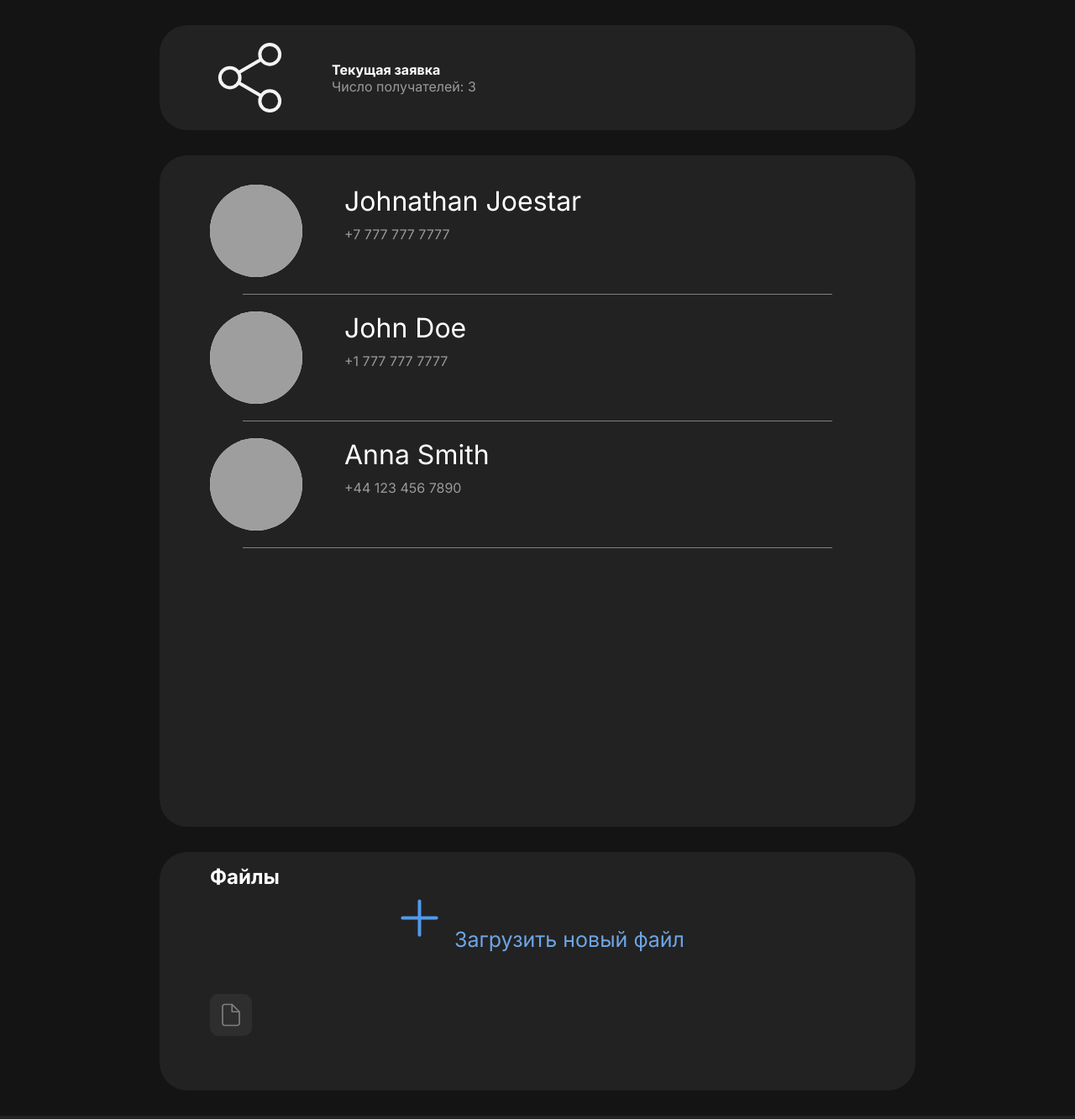
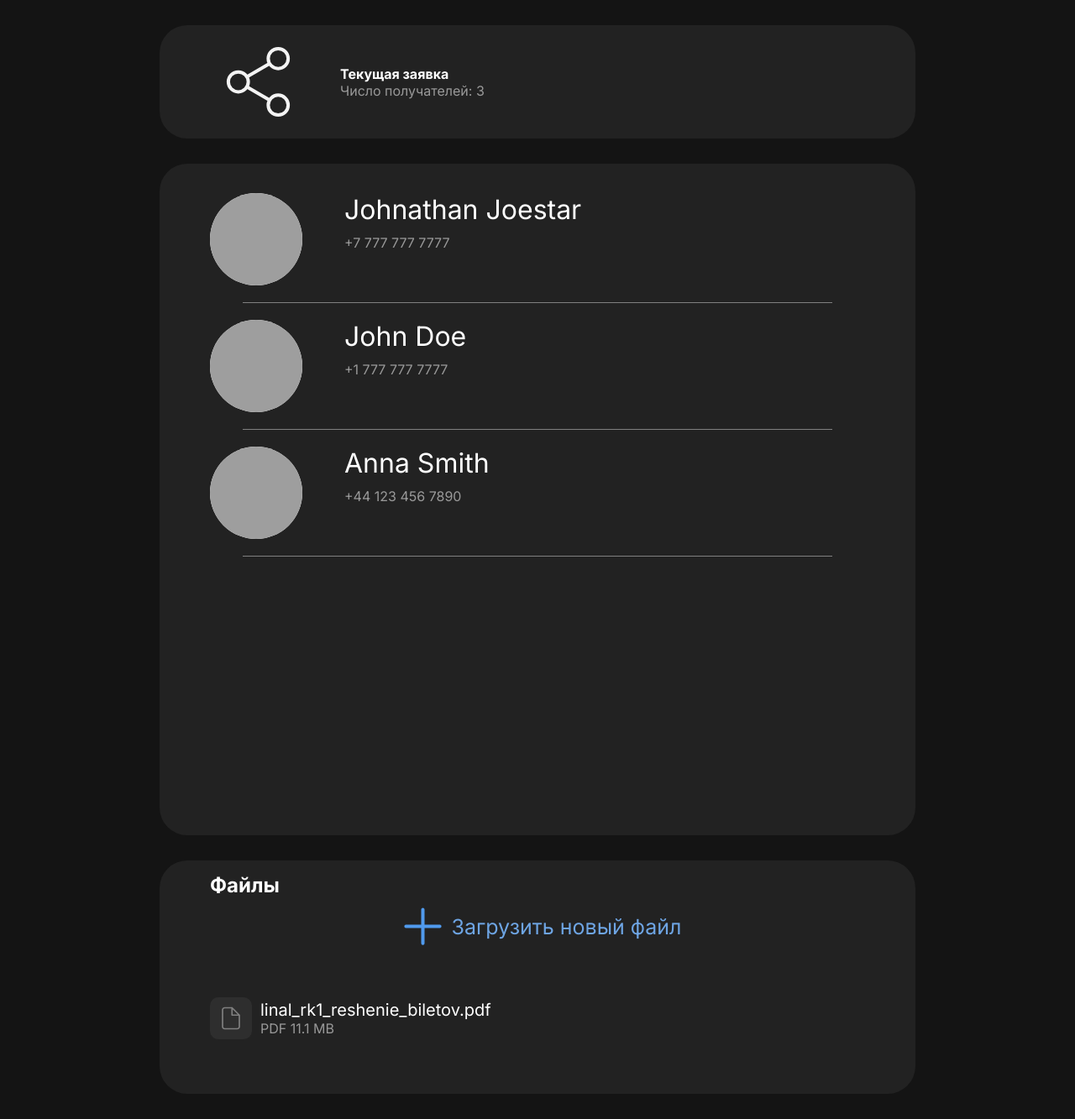
Before and after one commit to rasulov1337/kilogram-backend, a Django app: page /order/1 in a window 1280 px wide. Shown: the part 70-1403 px from the top of the page at 84% size. Run offline with Django 5.2, Linux system fonts and the light colour scheme.

Commit message:
Update design

```diff
--- a/static/css/styles.css
+++ b/static/css/styles.css
@@ -68,6 +68,10 @@ body {
     border-radius: 33px !important;
     max-width: 900px;
     min-height: auto;
+    padding: 0;
+}
+
+.block-padding {
     padding: 15px 60px;
 }
 
@@ -130,16 +134,14 @@ body {
 }
 
 input[type=text] {
-    margin: 5px auto;
     width: 100%;
     height: 90px;
-    padding: 20px 90px;
-    border-radius: 24px;
     background-color: inherit;
     border: none;
-    box-shadow: 0px 5px rgba(0, 0, 0, 0.233);
     color: white;
     font-size: 22px;
+    border-bottom: 1px solid #363738;
+    padding: 30px 60px;
 }
 
 .grey-text {
@@ -202,6 +204,7 @@ input[type=text] {
     flex-direction: row;
     gap: 50px;
     align-items: center;
+    padding: 20px 70px;
 }
 
 #current-order svg {
@@ -261,6 +264,11 @@ input[type=text] {
     border: none;
     color: #6EA5E4;
     cursor: pointer;
+    display: flex;
+    flex-direction: row;
+    align-items: center;
+    min-width: 300px;
+    margin: 0 auto;
 }
 
 .center-btn-wrapper {
--- a/templates/order.html
+++ b/templates/order.html
@@ -16,7 +16,7 @@
 
     </div>
 
-    <div class="block users-block">
+    <div class="block users-block block-padding">
         {% for r in order.recipients %}
             <div class="user-card">
                 <img class="avatar" src="{{ r.avatar }}" alt="User">
@@ -32,7 +32,7 @@
     </div>
 
 
-    <div class="block">
+    <div class="block block-padding">
         <h2>Файлы</h2>
 
         <div class="center-btn-wrapper">
@@ -56,13 +56,13 @@
                 </svg>
             </div>
 
-{#            <div class="d-flex flex-column">#}
-{#                <span class="filename">linal_rk1_reshenie_biletov.pdf</span>#}
-{#                <div>#}
-{#                    <span class="grey-text">PDF</span>#}
-{#                    <span class="grey-text">11.1 MB</span>#}
-{#                </div>#}
-{#            </div>#}
+            <div class="d-flex flex-column">
+                <span class="filename">linal_rk1_reshenie_biletov.pdf</span>
+                <div>
+                    <span class="grey-text">PDF</span>
+                    <span class="grey-text">11.1 MB</span>
+                </div>
+            </div>
         </div>
 
     </div>
--- a/templates/profile.html
+++ b/templates/profile.html
@@ -1,7 +1,7 @@
 {% extends "layouts/base.html" %}
 
 {% block content %}
-    <div class="block main-info">
+    <div class="block main-info recipients-list">
         <div class="user-card user-main-info">
             <img class="avatar avatar-offset" src="{{ profile.avatar }}" alt="User">
             <div class="user-info">
@@ -11,7 +11,7 @@
         </div>
     </div>
 
-    <div class="block add-info">
+    <div class="block add-info recipients-list">
         <p>День рождения: <span class="blue-text">{{ profile.birthdate }}</span></p>
         <p>Город: <span class="blue-text">{{ profile.city }}</span></p>
         <p>Телефон: <span class="blue-text">{{ profile.phone }}</span></p>
```
Also changed, not shown: templates/index.html (+7 -4 lines).
